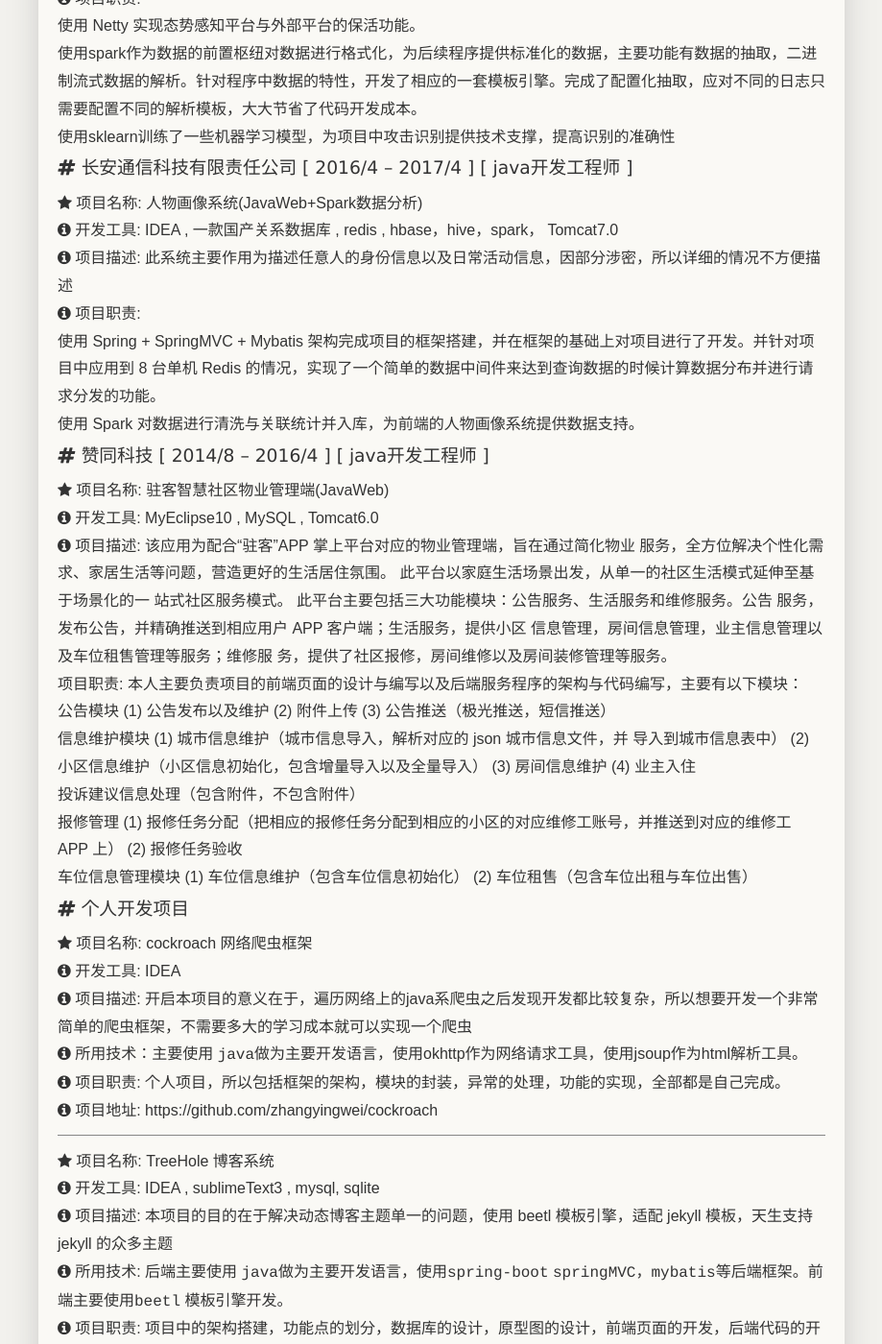
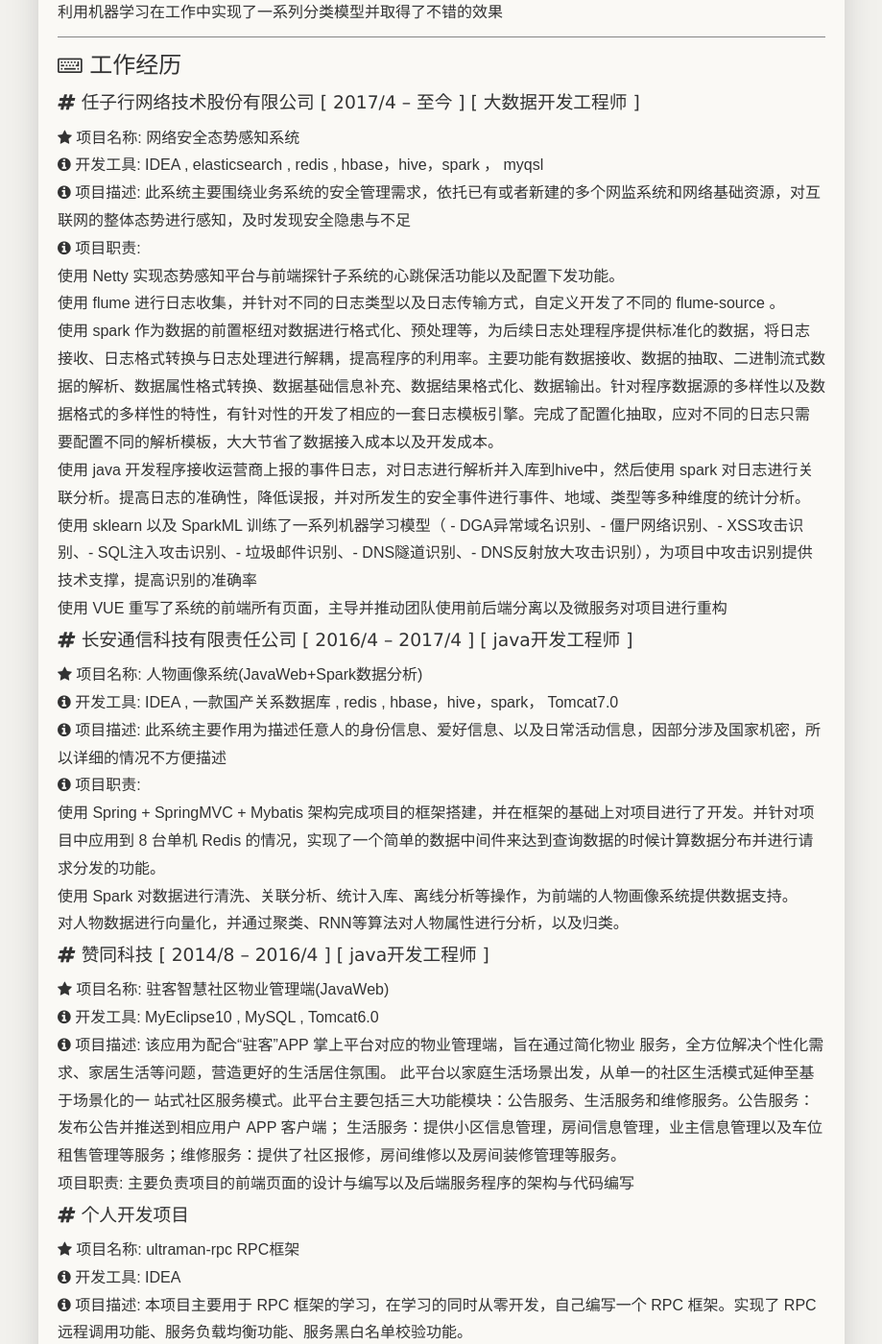
Before and after one commit to zhangyingwei/resume, a Jekyll site: the page built from _posts/2018-01-01-content.md, in a window 1280 px wide and 1400 px high, scrolled down 1700 px. Shown: the whole window at 96% size, without its empty margins (180-1099 px from the left). Built offline with Jekyll 4.4.1, drawn with Linux system fonts in a browser that asks for light colours; our own code applies the rules of GitHub Pages for plain Markdown files; some of the changed text lies outside the part shown.

Commit message:
修改简历

```diff
--- a/_posts/2018-01-01-content.md
+++ b/_posts/2018-01-01-content.md
@@ -22,9 +22,17 @@
 ---
 ## $i-icon-id-card-o  关于我
 
-* $i-icon-bug 四年java工作经验，其中前两年以 `java web (后台+前端)`  开发为主，现在的主要工作内容为 `java web + 大数据开发 + 机器学习模型开发`
-* $i-icon-bug 熟练使用`java`、`scala` 、`python` 等作为主要的开发语言 。
-* $i-icon-bug 工作之余喜欢研究些新技术，开发了自己的网站，搭建了自己的博客,独立开发并开源了一个 `Web模板引擎框架` 与一个`爬虫框架`,目前正在做一个 rss 订阅的项目与一个开源的个人博客项目。
+* $i-icon-bug 五年java工作经验，其中前两年以 `java web (后台+前端)`  开发为主，现在的主要工作内容为 `java web + 大数据开发 + 机器学习模型开发`
+* $i-icon-bug 熟练使用`java`、`scala` 、`python` 等作为主要的开发语言
+* $i-icon-bug 工作之余喜欢研究些新技术，开发了自己的网站，搭建了自己的博客,独立开发并开源了 `Solid ( Web模板引擎 )` `cockroach (爬虫框架) ` `ultraman-rpc (RPC框架)`,目前正在做一个 rss 订阅的项目与一个开源的个人博客项目。
+
+	[( 模板引擎 ) https://github.com/zhangyingwei/Solid](https://github.com/zhangyingwei/Solid)
+
+	[( 爬虫框架 ) https://github.com/zhangyingwei/cockroach](https://github.com/zhangyingwei/cockroach)
+
+	[( 爬虫框架 ) https://github.com/zhangyingwei/cockroach2](https://github.com/zhangyingwei/cockroach2)
+
+	[( RPC框架 ) https://github.com/zhangyingwei/ultraman-rpc](https://github.com/zhangyingwei/ultraman-rpc)
 
 ---
 ## $i-icon-cubes 技术栈
@@ -32,12 +40,13 @@
 ### $i-icon-hashtag web后台开发
 
 * 熟练使用 `Java` 作为主要开发语言，有良好的编码习惯，注重代码的结构与注释，工作中会在代码重构方面下比较大的功夫
-* 熟练使用 `Spring` 全家桶系列，以及 `Mybatis`，`Hibernate` 等主流开发框架，对框架的内部执行原理有一定的研究，正在准备个人开发一个类似 `spring` 的 `web框架`，作为个人学习的一个过程的积累与记录
+* 熟练使用 `Spring` 全家桶系列，以及 `Mybatis` 等主流开发框架，对框架的内部执行原理有一定的研究，正在准备个人开发一个类似 `spring` 的 `web框架`，作为个人学习的一个过程的积累与记录
 * 熟练 `Mysql` 等关系型数据库的使用与优化
 * 熟练使用 `Redis` 等 Nosql 数据库
 * 熟练使用 `Tomcat` 等 Web 服务器，熟悉 `Nginx` 服务器的基本配置
 * 使用 Java 开发过一款爬虫框架 `cockroach` ，并开源在 github 上。其最新版本已经发布在 maven 中央仓库中，可以直接在 pom 文件中引用该依赖
-* 使用 Java 开发过一款模板引擎 `Solid` ，并成功嵌入到 `Spring` 框架中作为数据展示层使用
+* 使用 Java 开发过一款模板引擎 `Solid` ，并嵌入到 `Spring` 框架中作为数据展示层使用
+* 使用 Java 开发过一RPC框架 `ultraman-rpc`
 
 ### $i-icon-hashtag web前端
 
@@ -48,15 +57,18 @@
 
 ### $i-icon-hashtag 大数据开发
 
-* 熟练使用 Java、Scala 等大数据开发语言
-* 熟练使用 Kafka 等消息中间件
-* 熟练使用 Spark 进行大数据开发
+* 熟练使用 Java、Scala 等作为主要的开发语言，对底层实现有一定研究
+* 熟悉分布式存储以及NoSql技术
+* 熟练使用 Kafka 等消息中间件，熟悉kafka的一些运行原理，可以进行必要的调优
+* 精通 Spark 编程，具有 2 年大数据工作经验，对大数据量下的 spark 调优有一定的实战经验
+* 熟悉 hadoop 生态环境以及相关技术，如flume、Kafka、Hdfs、storm、hive、hbase等
 * 熟练使用 Hdfs、Hive、Hbase、es 等数据存储服务
-* 熟悉 CDH5 集群，并对一些基础原理有一定的了解
+* 熟悉 CDH5 集群，可以进行集群搭建以及维护
 
 ### $i-icon-hashtag 机器学习
 
 * 正在学习过程中，徒手实现过 KNN、朴素贝叶斯、逻辑回归等基础机器学习算法，正在学习深度学习的过程中。
+* 利用机器学习在工作中实现了一系列分类模型并取得了不错的效果
 
 ---
 
@@ -65,21 +77,25 @@
 ### $i-icon-hashtag 任子行网络技术股份有限公司 [ 2017/4 -- 至今 ] [ 大数据开发工程师 ]
 
 * $i-icon-star 项目名称: 网络安全态势感知系统
-* $i-icon-info-circle 开发工具: IDEA , elasticsearch , redis , hbase，hive，spark，
+* $i-icon-info-circle 开发工具: IDEA , elasticsearch , redis , hbase，hive，spark ， myqsl
 * $i-icon-info-circle 项目描述: 此系统主要围绕业务系统的安全管理需求，依托已有或者新建的多个网监系统和网络基础资源，对互联网的整体态势进行感知，及时发现安全隐患与不足
 * $i-icon-info-circle 项目职责:
-    * 使用 Netty 实现态势感知平台与外部平台的保活功能。
-    * 使用spark作为数据的前置枢纽对数据进行格式化，为后续程序提供标准化的数据，主要功能有数据的抽取，二进制流式数据的解析。针对程序中数据的特性，开发了相应的一套模板引擎。完成了配置化抽取，应对不同的日志只需要配置不同的解析模板，大大节省了代码开发成本。
-    * 使用sklearn训练了一些机器学习模型，为项目中攻击识别提供技术支撑，提高识别的准确性
+    * 使用 Netty 实现态势感知平台与前端探针子系统的心跳保活功能以及配置下发功能。
+	* 使用 flume 进行日志收集，并针对不同的日志类型以及日志传输方式，自定义开发了不同的 flume-source 。
+    * 使用 spark 作为数据的前置枢纽对数据进行格式化、预处理等，为后续日志处理程序提供标准化的数据，将日志接收、日志格式转换与日志处理进行解耦，提高程序的利用率。主要功能有数据接收、数据的抽取、二进制流式数据的解析、数据属性格式转换、数据基础信息补充、数据结果格式化、数据输出。针对程序数据源的多样性以及数据格式的多样性的特性，有针对性的开发了相应的一套`日志模板引擎`。完成了配置化抽取，应对不同的日志只需要配置不同的解析模板，大大节省了数据接入成本以及开发成本。
+	* 使用 java 开发程序接收运营商上报的事件日志，对日志进行解析并入库到hive中，然后使用 spark 对日志进行关联分析。提高日志的准确性，降低误报，并对所发生的安全事件进行事件、地域、类型等多种维度的统计分析。
+    * 使用 sklearn 以及 SparkML 训练了一系列机器学习模型（ - DGA异常域名识别、- 僵尸网络识别、- XSS攻击识别、- SQL注入攻击识别、- 垃圾邮件识别、- DNS隧道识别、- DNS反射放大攻击识别），为项目中攻击识别提供技术支撑，提高识别的准确率
+	* 使用 VUE 重写了系统的前端所有页面，主导并推动团队使用前后端分离以及微服务对项目进行重构
 
 ### $i-icon-hashtag 长安通信科技有限责任公司 [ 2016/4 -- 2017/4 ] [ java开发工程师 ]
 
 * $i-icon-star 项目名称: 人物画像系统(JavaWeb+Spark数据分析)
 * $i-icon-info-circle 开发工具: IDEA , 一款国产关系数据库 , redis , hbase，hive，spark， Tomcat7.0
-* $i-icon-info-circle 项目描述: 此系统主要作用为描述任意人的身份信息以及日常活动信息，因部分涉密，所以详细的情况不方便描述
+* $i-icon-info-circle 项目描述: 此系统主要作用为描述任意人的身份信息、爱好信息、以及日常活动信息，因部分涉及国家机密，所以详细的情况不方便描述
 * $i-icon-info-circle 项目职责:
     * 使用 Spring + SpringMVC + Mybatis 架构完成项目的框架搭建，并在框架的基础上对项目进行了开发。并针对项目中应用到 8 台单机 Redis 的情况，实现了一个简单的数据中间件来达到查询数据的时候计算数据分布并进行请求分发的功能。
-    * 使用 Spark 对数据进行清洗与关联统计并入库，为前端的人物画像系统提供数据支持。
+    * 使用 Spark 对数据进行清洗、关联分析、统计入库、离线分析等操作，为前端的人物画像系统提供数据支持。
+	* 对人物数据进行向量化，并通过聚类、RNN等算法对人物属性进行分析，以及归类。
 
 ### $i-icon-hashtag 赞同科技 [ 2014/8 -- 2016/4 ] [ java开发工程师 ]
 
@@ -88,46 +104,34 @@
 * $i-icon-info-circle 项目描述: 该应用为配合“驻客”APP 掌上平台对应的物业管理端，旨在通过简化物业
 服务，全方位解决个性化需求、家居生活等问题，营造更好的生活居住氛围。
 此平台以家庭生活场景出发，从单一的社区生活模式延伸至基于场景化的一
-站式社区服务模式。
-此平台主要包括三大功能模块：公告服务、生活服务和维修服务。公告
-服务，发布公告，并精确推送到相应用户 APP 客户端；生活服务，提供小区
-信息管理，房间信息管理，业主信息管理以及车位租售管理等服务；维修服
-务，提供了社区报修，房间维修以及房间装修管理等服务。
-* 项目职责: 本人主要负责项目的前端页面的设计与编写以及后端服务程序的架构与代码编写，主要有以下模块：
-1. 公告模块
-(1) 公告发布以及维护
-(2) 附件上传
-(3) 公告推送（极光推送，短信推送）
-2. 信息维护模块
-(1) 城市信息维护（城市信息导入，解析对应的 json 城市信息文件，并
-导入到城市信息表中）
-(2) 小区信息维护（小区信息初始化，包含增量导入以及全量导入）
-(3) 房间信息维护
-(4) 业主入住
-3. 投诉建议信息处理（包含附件，不包含附件）
-4. 报修管理
-(1) 报修任务分配（把相应的报修任务分配到相应的小区的对应维修工账号，并推送到对应的维修工 APP 上）
-(2) 报修任务验收
-5. 车位信息管理模块
- (1) 车位信息维护（包含车位信息初始化）
- (2) 车位租售（包含车位出租与车位出售）
+站式社区服务模式。此平台主要包括三大功能模块：公告服务、生活服务和维修服务。*公告服务：发布公告并推送到相应用户 APP 客户端*； *生活服务：提供小区信息管理，房间信息管理，业主信息管理以及车位租售管理等服务*；*维修服务：提供了社区报修，房间维修以及房间装修管理等服务*。
+* 项目职责: 主要负责项目的前端页面的设计与编写以及后端服务程序的架构与代码编写
 
 ### $i-icon-hashtag 个人开发项目
+
+* $i-icon-star 项目名称: ultraman-rpc RPC框架
+* $i-icon-info-circle 开发工具: IDEA
+* $i-icon-info-circle 项目描述: 本项目主要用于 RPC 框架的学习，在学习的同时从零开发，自己编写一个 RPC 框架。实现了 RPC 远程调用功能、服务负载均衡功能、服务黑白名单校验功能。
+* $i-icon-info-circle 所用技术：主要使用 `java`做为主要开发语言，使用 Netty 作为网络通信工具，在调用的过程中通过自定义报文与自定义网络拆包粘包逻辑实现远程方法调用。在调用的过程中以及客户端生成的过程中主要使用了java的反射特性。
+* $i-icon-info-circle 项目职责: 所以包括框架的结构，模块的设计，模块的封装，异常的处理，功能的实现，均由自己独立完成。
+* $i-icon-info-circle 项目地址: https://github.com/zhangyingwei/cockroach
+
+ ---
 
 * $i-icon-star 项目名称: cockroach 网络爬虫框架
 * $i-icon-info-circle 开发工具: IDEA
 * $i-icon-info-circle 项目描述: 开启本项目的意义在于，遍历网络上的java系爬虫之后发现开发都比较复杂，所以想要开发一个非常简单的爬虫框架，不需要多大的学习成本就可以实现一个爬虫
-* $i-icon-info-circle 所用技术：主要使用 `java`做为主要开发语言，使用okhttp作为网络请求工具，使用jsoup作为html解析工具。
-* $i-icon-info-circle 项目职责: 个人项目，所以包括框架的架构，模块的封装，异常的处理，功能的实现，全部都是自己完成。
+* $i-icon-info-circle 所用技术：主要使用 `java`做为主要开发语言，默认使用okhttp作为网络请求工具（程序中提供接口可以替换为其他http客户端），使用jsoup作为html解析工具。使用 chrome 无头浏览器作为网页动态渲染工具
+* $i-icon-info-circle 项目职责: 个人项目，所以包括框架的结构，模块的设计，模块的封装，异常的处理，功能的实现，均由自己独立完成。
 * $i-icon-info-circle 项目地址: https://github.com/zhangyingwei/cockroach
 
  ---
 
-* $i-icon-star 项目名称: TreeHole 博客系统
+* $i-icon-star 项目名称: TreeHole 博客系统 [访问地址](http://blog.zhangyingwei.com)
 * $i-icon-info-circle 开发工具: IDEA , sublimeText3 , mysql, sqlite
-* $i-icon-info-circle 项目描述: 本项目的目的在于解决动态博客主题单一的问题，使用 beetl 模板引擎，适配 jekyll 模板，天生支持 jekyll 的众多主题
-* $i-icon-info-circle 所用技术: 后端主要使用 `java`做为主要开发语言，使用`spring-boot` `springMVC`，`mybatis`等后端框架。前端主要使用`beetl` 模板引擎开发。
-* $i-icon-info-circle 项目职责: 项目中的架构搭建，功能点的划分，数据库的设计，原型图的设计，前端页面的开发，后端代码的开发均为自己开发：
+* $i-icon-info-circle 项目描述: 本项目的目的在于解决动态博客主题单一的问题，使用 Solid 模板引擎，适配 jekyll 模板，天生支持 jekyll 的众多主题
+* $i-icon-info-circle 所用技术: 后端主要使用 `java`做为主要开发语言，使用`spring-boot` 、`mybatis`等后端框架。前端主要使用 `Solid` 模板引擎开发。
+* $i-icon-info-circle 项目职责: 项目中的架构搭建，功能点的划分，数据库的设计，原型图的设计，前端页面的开发，后端代码的开发均为自己开发。项目主要的难点在于为了适配 jekyll 模板，定制化开发了 Solid 模板引擎，并应用于 spring-boot 中。
 * $i-icon-info-circle 项目地址: https://github.com/zhangyingwei/treehole-jekyll
 
  ---
@@ -136,23 +140,7 @@
 * $i-icon-info-circle 开发工具: IDEA , sublimeText3 , mysql , Tomcat7.0
 * $i-icon-info-circle 项目描述: 随着 Google Reader 的关闭以及国内的 RSS 阅读器厂家纷纷关闭 RSS 订阅服务，众多优秀的独立博客内容就很难聚合维护。此产品目的在于订阅 RSS 源，把优秀的内容聚合起来,并通过前端网站展示与后端邮件推送的形式把内容推送到用户手中。应用主要包含服务端程序，前端网站程序，后端管理端程序以及其他插件程序。
 * $i-icon-info-circle 所用技术: 后端主要使用 `java`做为主要开发语言，使用`springMVC`，`mybatis`等后端框架。前端主要使用`vue.js`开发。
-* $i-icon-info-circle 项目职责: 本人负责以上提到的所有模块的设计与开发：
-1. 服务端
-	* rss内容抓取
-	* rss内容解析
-	* rss内容存储
-2. 前端网站
-	* 内容分类展示
-	* rss源贡献
-	* 邮件订阅
-3. 后端管理端
-	* rss订阅管理
-	* 文章管理
-	* 系统管理
-4. 邮件推送
-	* 邮件定时推送
-5. rss源监测
-* 失效源监测
+* $i-icon-info-circle 项目职责: 系统所有功能均由本人独立开发
 
  ---
 
```
Also changed, not shown: other parts of _posts/2018-01-01-content.md (+1 -1 lines).
